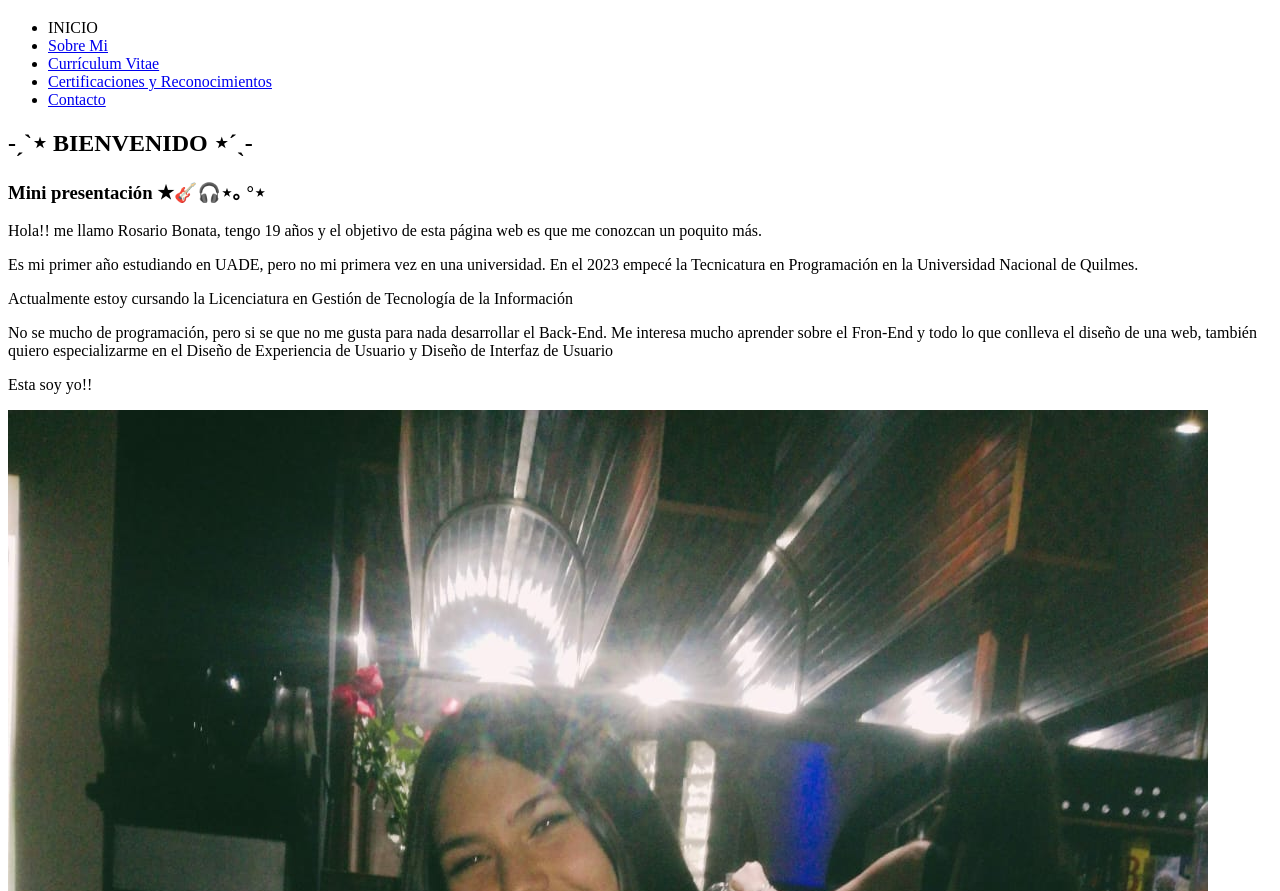
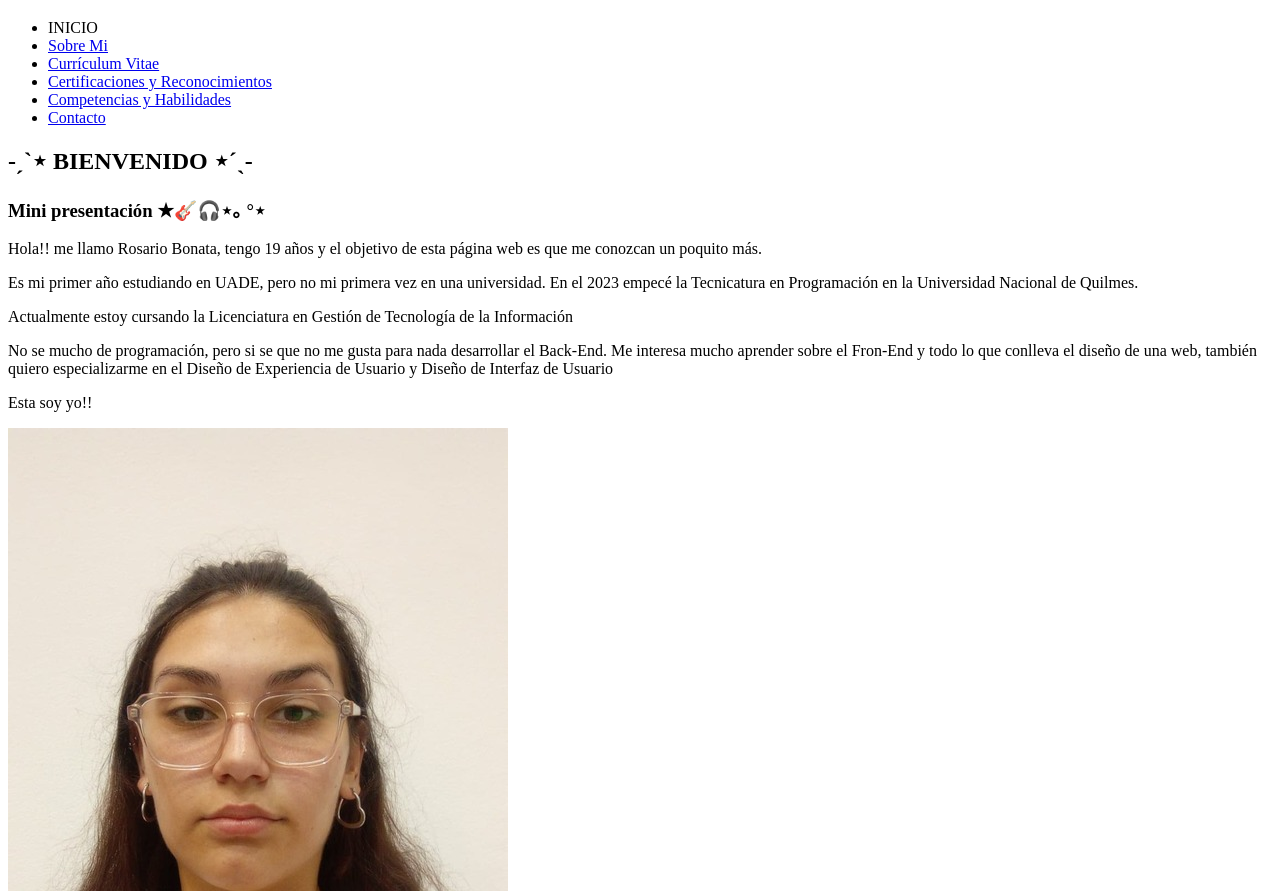
Before and after one commit to rosariobonata/uva1, a plain HTML site: page diseño y desarrollo web/UVA1 obligatoria/index.html in a window 1280 px wide. Shown: the part 61-952 px from the top of the page. Drawn offline with Linux system fonts and the light colour scheme.

Commit message:
version1 entrega 31/8

```diff
--- a/diseño y desarrollo web/UVA1 obligatoria/index.html
+++ b/diseño y desarrollo web/UVA1 obligatoria/index.html
@@ -14,6 +14,7 @@
                 <li><a href="sobremi.html" >Sobre Mi</a></li>
                 <li><a href="curriculum.html" >Currículum Vitae</a></li>
                 <li><a href="certificaciones.html" >Certificaciones y Reconocimientos</a></li>
+                <li><a href="competencias.html" >Competencias y Habilidades</a></li>
                 <li><a href="contacto.html" >Contacto</a></li>
             </ul>
         </nav>
@@ -26,7 +27,7 @@
         <p>Actualmente estoy cursando la Licenciatura en Gestión de Tecnología de la Información</p>
         <p>No se mucho de programación, pero si se que no me gusta para nada desarrollar el Back-End. Me interesa mucho aprender sobre el Fron-End y todo lo que conlleva el diseño de una web, también quiero especializarme en el Diseño de Experiencia de Usuario y Diseño de Interfaz de Usuario</p>
         <p>Esta soy yo!!</p>
-        <img src="ro1.jpg" alt="sacada por otro"> <img src="ro2.jpg" alt="selfie">
+        <img src="roprofesional1.jpg" alt="selfie">
     </main>
     <footer>
         <p> Derechos Reservados </p>
```
Also changed, not shown: diseño y desarrollo web/UVA1 obligatoria/certificaciones.html (+1 -0 lines), diseño y desarrollo web/UVA1 obligatoria/contacto.html (+1 -0 lines), diseño y desarrollo web/UVA1 obligatoria/curriculum.html (+1 -0 lines), diseño y desarrollo web/UVA1 obligatoria/sobremi.html (+1 -0 lines), diseño y desarrollo web/UVA1 obligatoria/ro3.jpg (added), diseño y desarrollo web/UVA1 obligatoria/roprofesional .jpg (added).
